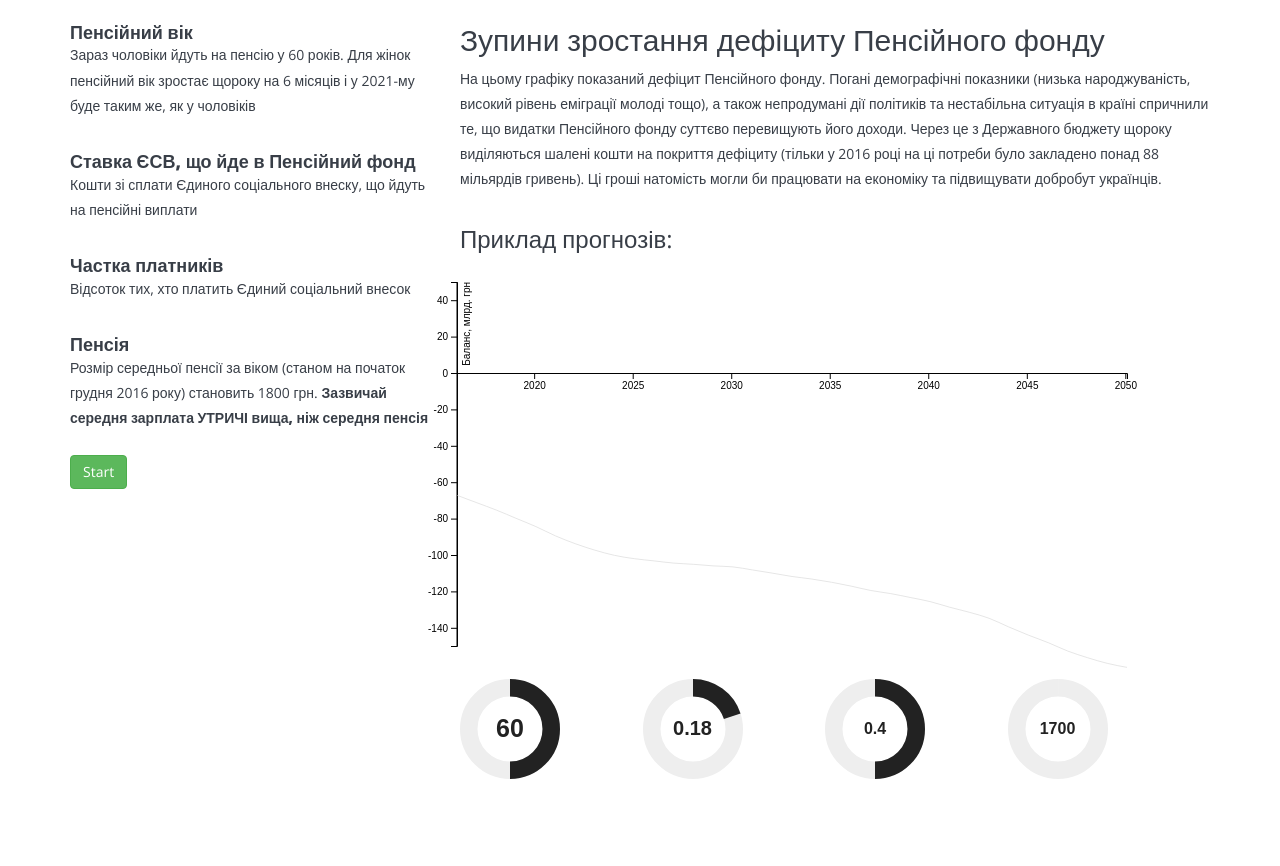
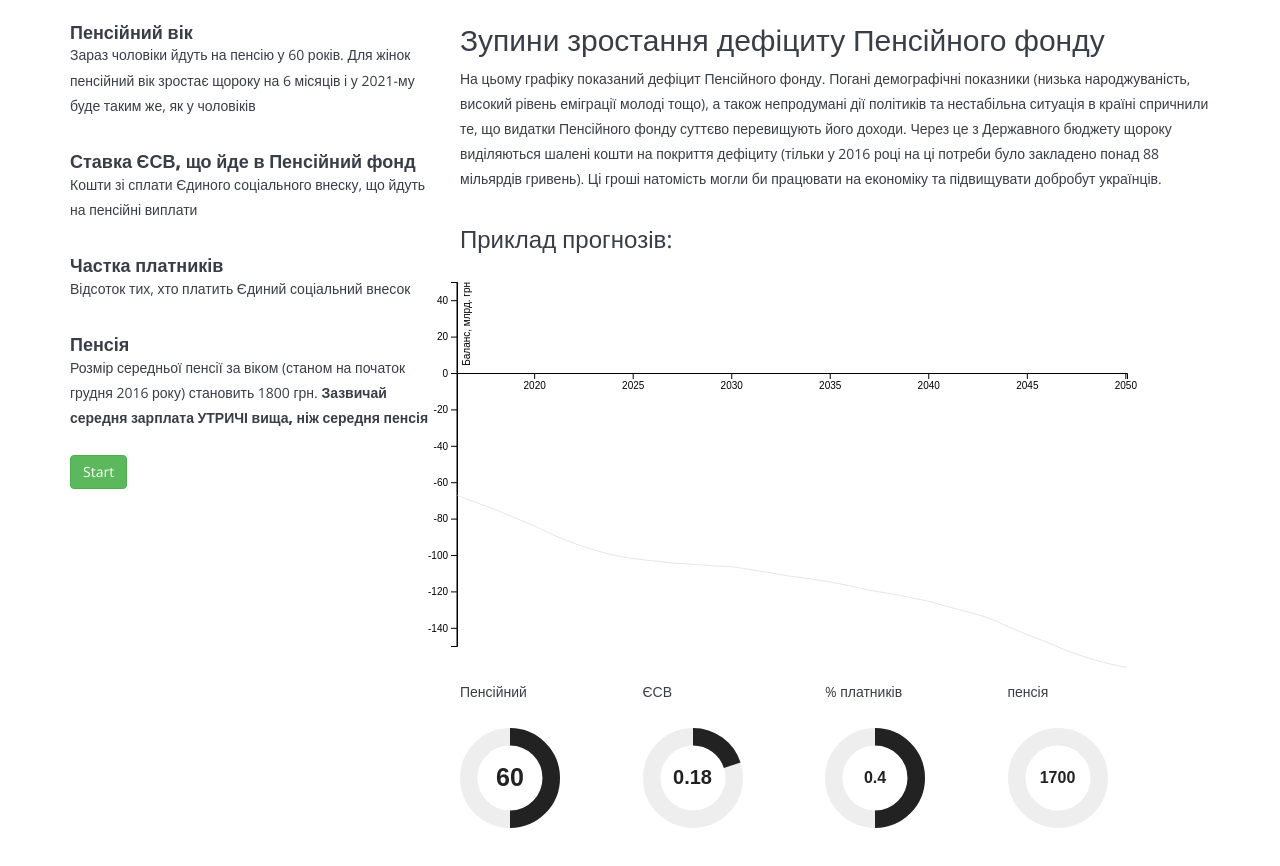
Before and after one commit to texty/pension-game, a plain HTML site: page index.html in a window 1280 px wide. Shown: the part 605-1471 px from the top of the page. Drawn offline with nearby package versions, Linux system fonts and the light colour scheme.

Commit message:
captions

```diff
--- a/index.html
+++ b/index.html
@@ -161,10 +161,10 @@
                     <svg id="ballance_chart" width="800" height="414"></svg>
 
                     <div class="row">
-                        <div class="col-xs-3"><input type="text" value="75" class="dial" id="age" data-inputColor="#222222" data-fgColor="#222222"></div>
-                        <div class="col-xs-3"><input type="text" value="75" class="dial" id="esv" data-inputColor="#222222" data-fgColor="#222222"></div>
-                        <div class="col-xs-3"><input type="text" value="75" class="dial" id="payers" data-inputColor="#222222" data-fgColor="#222222"></div>
-                        <div class="col-xs-3"><input type="text" value="75" class="dial" id="pension" data-inputColor="#222222" data-fgColor="#222222"></div>
+                        <div class="col-xs-3"><p>Пенсійний</p><input type="text" value="75" class="dial" id="age" data-inputColor="#222222" data-fgColor="#222222"></div>
+                        <div class="col-xs-3"><p>ЄСВ</p></з><input type="text" value="75" class="dial" id="esv" data-inputColor="#222222" data-fgColor="#222222"></div>
+                        <div class="col-xs-3"><p>% платників</p></з><input type="text" value="75" class="dial" id="payers" data-inputColor="#222222" data-fgColor="#222222"></div>
+                        <div class="col-xs-3"><p>пенсія</p></з><input type="text" value="75" class="dial" id="pension" data-inputColor="#222222" data-fgColor="#222222"></div>
                     </div>
 
                     <!--&lt;!&ndash;<img src="img/projections-template.jpg" alt="">&ndash;&gt;-->
```
